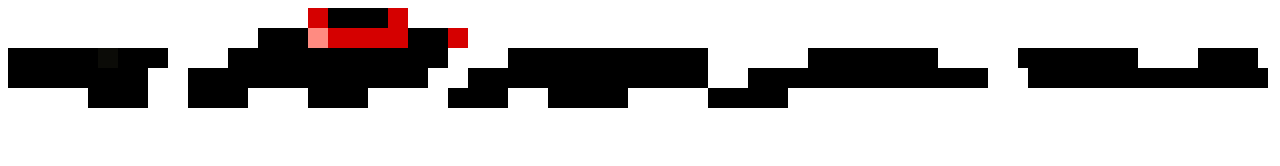
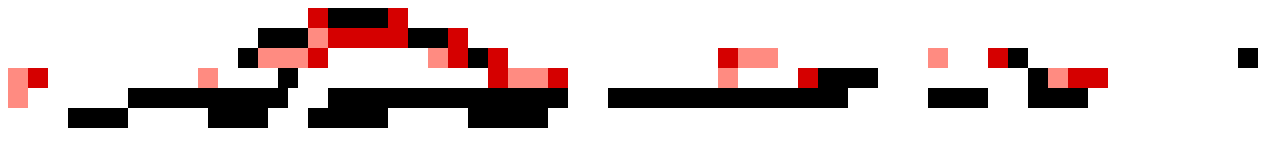
Before and after one commit to Jonee2/Handcrafted-CSS-8-bit-art, a plain HTML site: page red.html in a window 1280 px wide. Drawn offline with Linux system fonts and the light colour scheme.

Commit message:
top cap done

```diff
--- a/red.css
+++ b/red.css
@@ -58,7 +58,7 @@ black #000000
 }
 .div8{
     padding: 10px;
-    background-color: #d50000;;
+    background-color: #d50000;
     margin: 0px;
     display: inline-block;
     padding-right: 10px;
@@ -67,38 +67,38 @@ black #000000
 .div9{
     padding: 10px;
     margin: 0px;
+    margin-left: 230px;
     background-color: #000000;
     display: inline-block;
 }
 .div10{
     padding: 10px;
-    background-color: #000000;
+    background-color: #ff8b81;
     margin: 0px;
     display: inline-block;
-    padding-right: 60px;
+    padding-right: 40px;
     }
 .div11{
     padding: 10px;
-    background-color: #0B0B07;
+    background-color: #d50000;
     display: inline-block;
     }
 .div12{
     padding: 10px;
-    background-color: #000000;
+    background-color: #ffffff;
     margin: 0px;
     display: inline-block;
-    padding-right: 40px;
+    padding-right: 90px;
     }
 .div13{
     padding: 10px;
     margin: 0px;
-    margin-left: 60px;
-    background-color: #000000;
+    background-color: #ff8b81;
     display: inline-block;
 }
 .div14{
     padding: 10px;
-    background-color: #000000;
+    background-color: #d50000;
     margin: 0px;
     display: inline-block;
     padding-right: 10px;
@@ -108,124 +108,130 @@ black #000000
         margin: 0px;
         background-color: #000000;
         display: inline-block;
-        padding-right: 30px;
+        padding-right: 10px;
     }
 .div16{
     padding: 10px;
-    background-color: #000000;
+    background-color: #d50000;
     margin: 0px;
     display: inline-block;
-    padding-right: 60px;
+    padding-right: 10px;
 }
 .div17{
+    padding: 10px;
+    margin: 0px;
+    margin-left: 210px;
+    background-color: #d50000;
+    display: inline-block;
+    padding-right: 10px;
+}
+.div18{
+    padding: 10px;
+    background-color: #ff8b81;
+    margin: 0px;
+    margin-right: 150px;
+    display: inline-block;
+    padding-right: 30px;
+}
+.div19{
+    padding: 10px;
+    margin: 0px;
+    margin-right: 40px;
+    background-color: #ff8b81;
+    display: inline-block;
+    padding-right: 10px;
+
+}
+.div20{
+    padding: 10px;
+    background-color: #d50000;
+    margin: 0px;
+    display: inline-block;
+    padding-right: 10px;
+}
+.div21{
     padding: 10px;
     margin: 0px;
     background-color: #000000;
     display: inline-block;
     padding-right: 10px;
 }
-.div18{
-    padding: 10px;
-    background-color: #000000;
-    margin: 0px;
-    display: inline-block;
-    padding-right: 40px;
-}
-.div19{
-    padding: 10px;
-    margin: 0px;
-    margin-left: 60px;
-    background-color: #000000;
-    display: inline-block;
-    padding-right: 30px;
-}
-.div20{
-    padding: 10px;
-    background-color: #000000;
-    margin: 0px;
-    display: inline-block;
-    padding-right: 80px;
-}
-.div21{
-    padding: 10px;
-    margin: 0px;
-    background-color: #000000;
-    display: inline-block;
-    padding-right: 60px;
-}
 .div22{
     padding: 10px;
     background-color: #000000;
     margin: 0px;
-    margin-left: 100px;
+    margin-left: 210px;
     display: inline-block;
-    padding-right: 120px;
+    padding-right: 10px;
 }
 .div23{
     padding: 10px;
-    background-color: #000000;
+    background-color: #ff8b81;
     margin: 0px;
-    margin-left: 80px;
     display: inline-block;
-    padding-right: 30px;
+    padding-right: 10px;
 }
 .div24{
+    padding: 10px;
+    background-color: #d50000;
+    margin: 0px;
+    margin-right: 150px;
+    display: inline-block;
+    padding-right: 10px;
+}
+.div25{
+    padding: 10px;
+    background-color: #ff8b81;
+    margin: 0px;
+    margin-right: 60px;
+    display: inline-block;
+    padding-right: 10px;
+}
+.div26{
     padding: 10px;
     background-color: #000000;
     margin: 0px;
     display: inline-block;
     padding-right: 10px;
 }
-.div25{
-    padding: 10px;
-    background-color: #000000;
-    margin: 0px;
-    display: inline-block;
-    padding-right: 50px;
-}
-.div26{
-    padding: 10px;
-    background-color: #000000;
-    margin: 0px;
-    margin-left: 60px;
-    display: inline-block;
-    padding-right: 50px;
-}
 .div27{
     padding: 10px;
-    background-color: #000000;
+    background-color: #d50000;
     margin: 0px;
+    margin-left: 190px;
     display: inline-block;
     padding-right: 10px;
 }
 .div28{
     padding: 10px;
-    background-color: #000000;
+    background-color: #ff8b81;
     margin: 0px;
     display: inline-block;
     padding-right: 30px;
 }
 .div29{
     padding: 10px;
-    background-color: #000000;
+    background-color: #d50000;
     margin: 0px;
+    margin-right: 150px;
     display: inline-block;
     padding-right: 10px;
 }
 .div30{
     padding: 10px;
-    background-color: #000000;
+    background-color: #ff8b81;
     margin: 0px;
+    margin-right: 20px;
     display: inline-block;
-    padding-right: 50px;
+    padding-right: 10px;
 }
 .div31{
     padding: 10px;
-    background-color: #000000;
+    background-color: #d50000;
     margin: 0px;
     margin-left: 40px;
     display: inline-block;
-    padding-right: 70px;
+    padding-right: 10px;
 }
 .div32{
     padding: 10px;
@@ -245,30 +251,32 @@ black #000000
     padding: 10px;
     background-color: #000000;
     margin: 0px;
+    margin-left: 150px;
     display: inline-block;
     padding-right: 10px;
 }
 .div35{
     padding: 10px;
-    background-color: #000000;
+    background-color: #ff8b81;
     margin: 0px;
     display: inline-block;
-    padding-right: 70px;
+    padding-right: 10px;
 }
 .div36{
     padding: 10px;
-    background-color: #000000;
+    background-color: #d50000;
     margin: 0px;
-    margin-left: 40px;
+    margin-right: 130px;
     display: inline-block;
     padding-right: 30px;
 }
 .div37{
     padding: 10px;
-    background-color: #000000;
+    background-color: #ff8b81;
     margin: 0px;
+    margin-right: 100px;
     display: inline-block;
-    padding-right: 30px;
+    padding-right: 10px;
 }
 .div38{
     padding: 10px;
```
